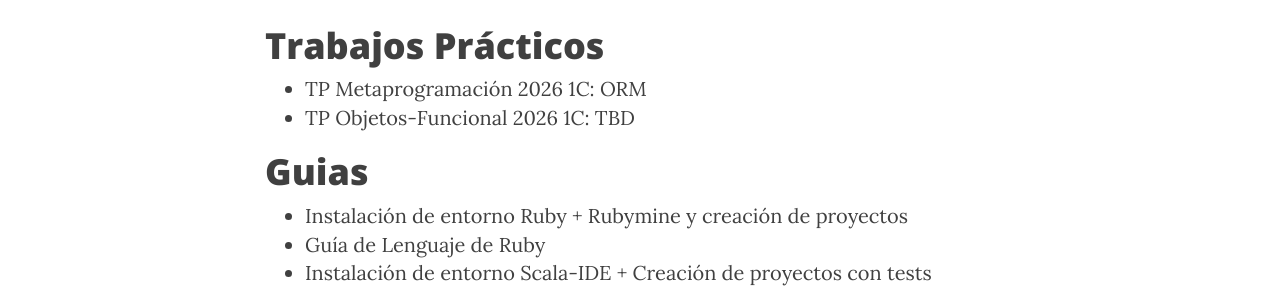
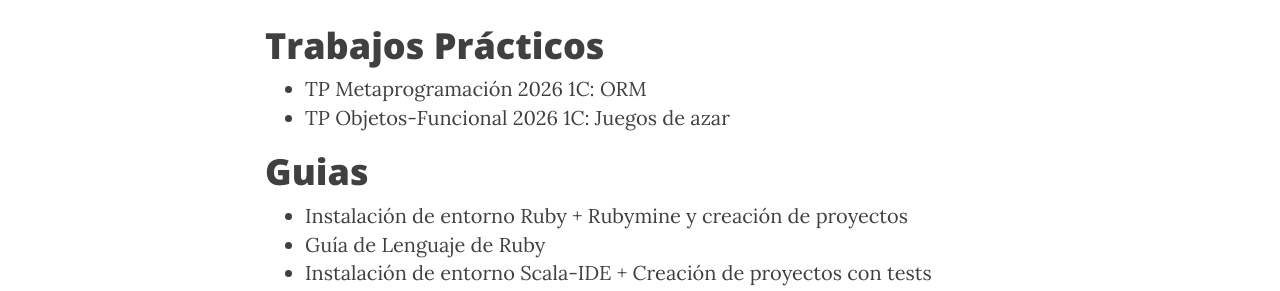
Before and after one commit to tadp-utn-frba/tadp-utn-frba.github.io, a Jekyll site: the page built from material.md, in a window 1280 px wide and 900 px high, scrolled down 1069 px. Shown: the part 155-446 px from the top of the window. Built offline with Jekyll 4.4.1, drawn with Linux system fonts in a browser that asks for light colours; nearby versions of some CDN libraries.

Commit message:
Update material.md

```diff
--- a/material.md
+++ b/material.md
@@ -30,7 +30,7 @@
 
 # Trabajos Prácticos
 * [TP Metaprogramación 2026 1C: ORM](https://docs.google.com/document/d/e/2PACX-1vSE3G5G2PHuWJc3Z5zV5MwelGbQ1MUOqDwa6VfNlhFtxdD1hwK7pOxFzfzOWJVs1UhCWam25KPnBmh4/pub)
-* [TP Objetos-Funcional 2026 1C: TBD]()
+* [TP Objetos-Funcional 2026 1C: Juegos de azar](https://docs.google.com/document/d/e/2PACX-1vTmTYqwsTEWRnuXggl1tqywz8nLToxFzseCshMnBeVsCbKI3IvQZdSNsXIVqMt9f6z6LKvGBetiybAH/pub)
 
 # Guias
 
```
